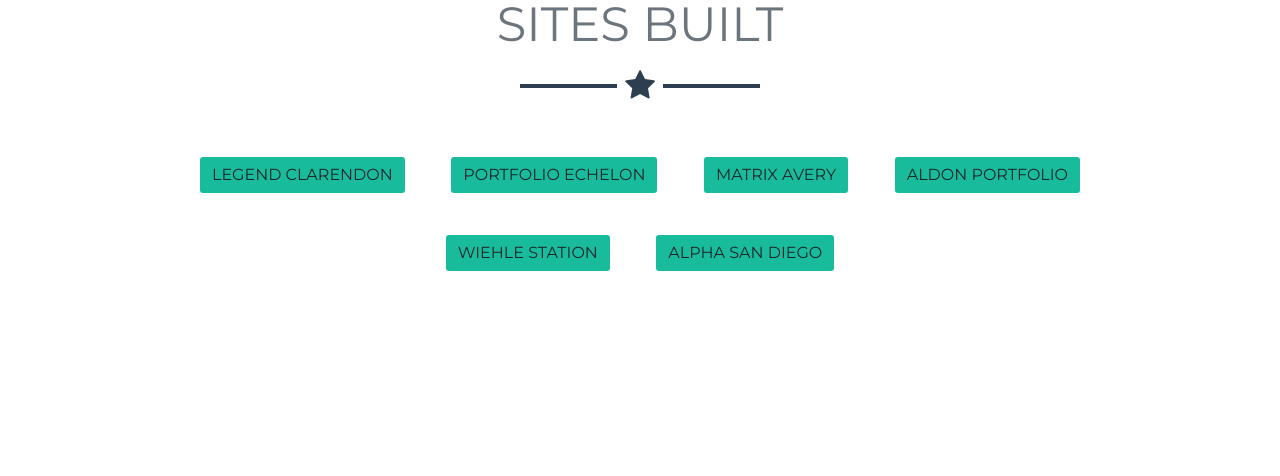
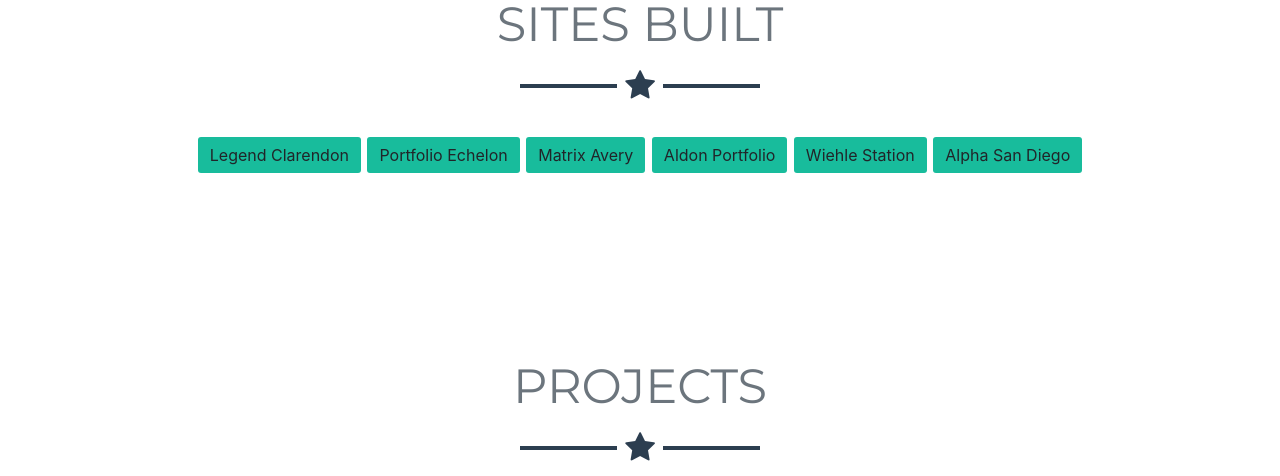
Before and after one commit to d88naimi/Davey-Portfolio, a website with bundled scripts: page index.html in a window 1280 px wide. Shown: the part 1080-1556 px from the top of the page. Built offline with nearby package versions, Linux system fonts and the light colour scheme.

Commit message:
edit custom buttons

```diff
--- a/scss/_bootstrap-overrides.scss
+++ b/scss/_bootstrap-overrides.scss
@@ -79,7 +79,7 @@ a {
 $blue: #3498db;
 
 // Basic Button Style
-.btn {
+.btn-custom {
   display: inline-block;
   box-sizing: border-box;
   appearance: none;
```
Also changed, not shown: css/freelancer.css, css/freelancer.min.css.
